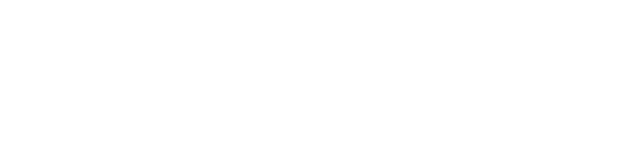
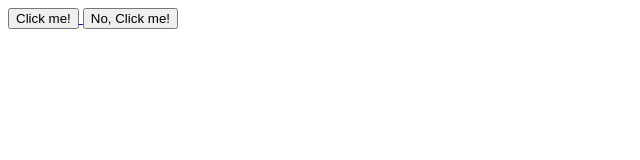
Before and after one commit to BaldoAcerboni/css-grouping-03, a plain HTML site: page index.html in a window 1280 px wide. Shown: the whole page, without its empty margins (0-640 px from the left). Drawn offline with Linux system fonts and the light colour scheme.

Commit message:
Add 2 button links to index.html

```diff
--- a/index.html
+++ b/index.html
@@ -6,5 +6,11 @@
         <link rel="stylesheet" href="">
     </head>
     <body>
+        <a href="https://github.com/BaldoAcerboni/css-grouping-03" target="_blank">
+            <button>Click me!</button>
+        </a>
+        <a href="https://github.com/BaldoAcerboni/css-grouping-03" target="_blank">
+            <button>No, Click me!</button>
+        </a>
     </body>
 </html>
```
